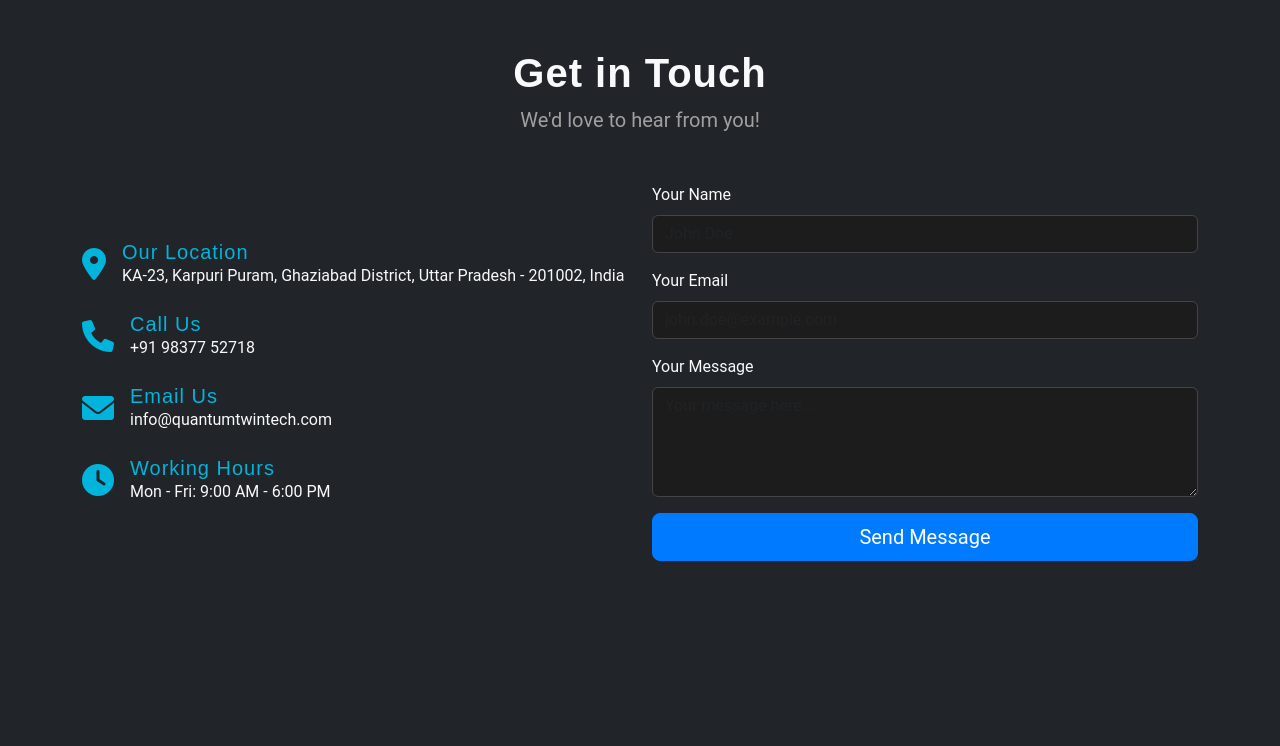
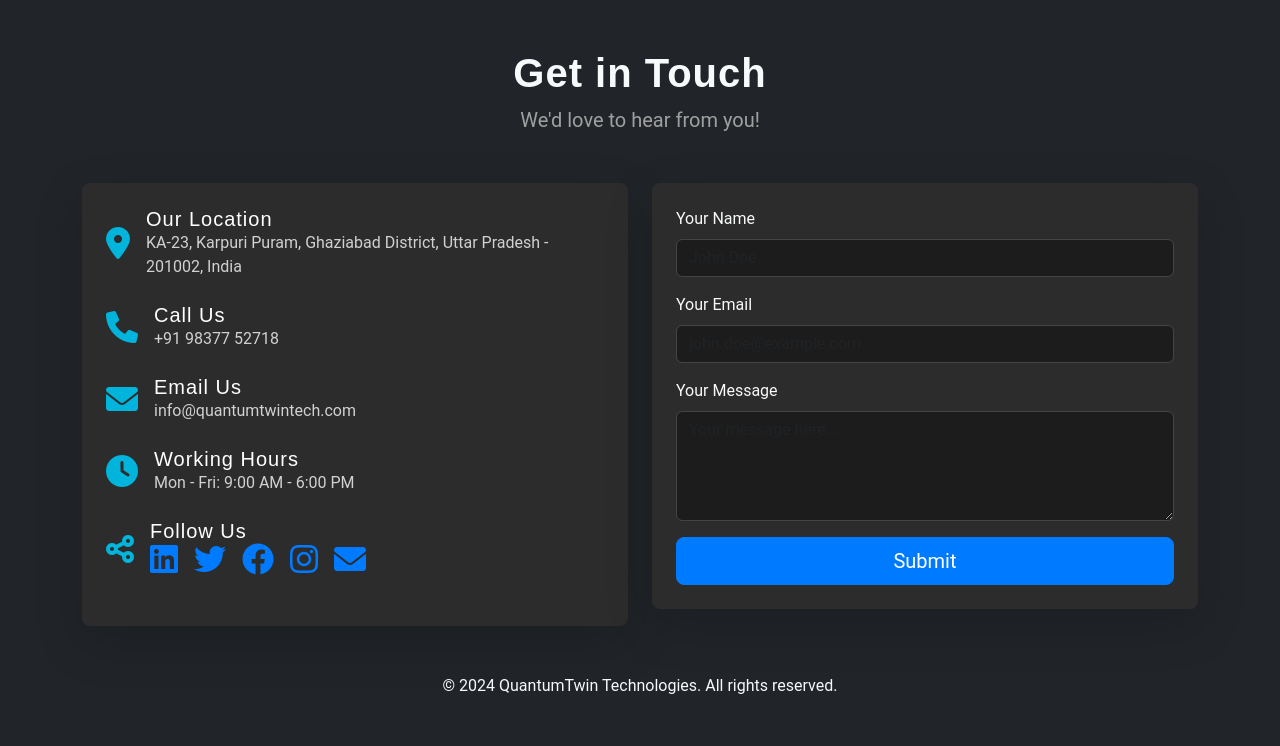
Before and after one commit to suryaprataprana3/quantumtwintech, a Django app: page / in a window 1280 px wide. Shown: the part 3524-4270 px from the top of the page. Before the commit the page ends 4085 px from the top, so only its background shows below. Run offline with Django 4.2, Linux system fonts and the light colour scheme; some libraries are stand-ins or nearby versions.

Commit message:
set follow us social media and copy right in footer

```diff
--- a/templates/hometest.html
+++ b/templates/hometest.html
@@ -285,6 +285,41 @@
         .btn-outline-light:hover {
             background-color: #ffffff;
             color: #007bff;
+        }
+
+        .contact-info {
+            background-color: #2c2c2c;
+        }
+
+        .contact-info i {
+            color: #007bff;
+            /* Primary color for icons */
+        }
+
+        .contact-info h5 {
+            color: #ffffff;
+        }
+
+        .contact-info p {
+            color: #d1d1d1;
+        }
+
+        .social-media a {
+            color: #ffffff;
+        }
+
+        .social-media a:hover {
+            color: #007bff;
+        }
+
+        .btn-primary {
+            background-color: #007bff;
+            border-color: #007bff;
+        }
+
+        .btn-primary:hover {
+            background-color: #0056b3;
+            border-color: #0056b3;
         }
     </style>
 </head>
@@ -646,10 +681,9 @@
                 <p class="section-subtitle" data-aos="fade-up" data-aos-delay="200">We'd love to hear from you!</p>
             </div>
             <div class="row">
-
                 <!-- Contact Details -->
                 <div class="col-md-6" data-aos="fade-up" data-aos-delay="200">
-                    <div class="contact-info d-flex flex-column justify-content-center h-100">
+                    <div class="contact-info p-4 rounded-3 shadow-lg">
                         <div class="d-flex align-items-center mb-4">
                             <i class="fas fa-map-marker-alt fa-2x text-primary me-3"></i>
                             <div>
@@ -671,17 +705,47 @@
                                 <p>info@quantumtwintech.com</p>
                             </div>
                         </div>
-                        <div class="d-flex align-items-center">
+                        <div class="d-flex align-items-center mb-4">
                             <i class="fas fa-clock fa-2x text-primary me-3"></i>
                             <div>
                                 <h5 class="mb-0">Working Hours</h5>
                                 <p>Mon - Fri: 9:00 AM - 6:00 PM</p>
                             </div>
                         </div>
+                        <!-- New Section: Follow Us -->
+                        <div class="d-flex align-items-center mb-4">
+                            <i class="fas fa-share-alt fa-2x text-primary me-3"></i>
+                            <div>
+                                <h5 class="mb-0">Follow Us</h5>
+                                <div class="d-flex">
+                                    <a href="https://www.linkedin.com/company/quantumtwintech" class="text-light me-3"
+                                        target="_blank">
+                                        <i class="fab fa-linkedin fa-2x"></i>
+                                    </a>
+                                    <a href="https://twitter.com/quantumtwintech" class="text-light me-3"
+                                        target="_blank">
+                                        <i class="fab fa-twitter fa-2x"></i>
+                                    </a>
+                                    <a href="https://www.facebook.com/quantumtwintech" class="text-light me-3"
+                                        target="_blank">
+                                        <i class="fab fa-facebook fa-2x"></i>
+                                    </a>
+                                    <a href="https://www.instagram.com/quantumtwintech" class="text-light me-3"
+                                        target="_blank">
+                                        <i class="fab fa-instagram fa-2x"></i>
+                                    </a>
+                                    <a href="mailto:info@quantumtwintech.com" class="text-light" target="_blank">
+                                        <i class="fas fa-envelope fa-2x"></i>
+                                    </a>
                                 </div>
                             </div>
+                        </div>
+                    </div>
+                </div>
+
                 <!-- Contact Form -->
                 <div class="col-md-6" data-aos="fade-up">
+                    <div class="contact-info p-4 rounded-3 shadow-lg">
                         <form>
                             <div class="mb-3">
                                 <label for="name" class="form-label">Your Name</label>
@@ -696,10 +760,15 @@
                                 <textarea class="form-control" id="message" rows="4"
                                     placeholder="Your message here..."></textarea>
                             </div>
-                        <button type="submit" class="btn btn-primary btn-lg w-100">Send Message</button>
+                            <button type="submit" class="btn btn-primary btn-lg w-100">Submit</button>
                         </form>
                     </div>
+                </div>
+            </div>
 
+            <!-- Copyright -->
+            <div class="text-center mt-5">
+                <p class="mb-0">&copy; 2024 QuantumTwin Technologies. All rights reserved.</p>
             </div>
         </div>
     </section>
```
Lines whose indentation alone changed are shown as unchanged.
